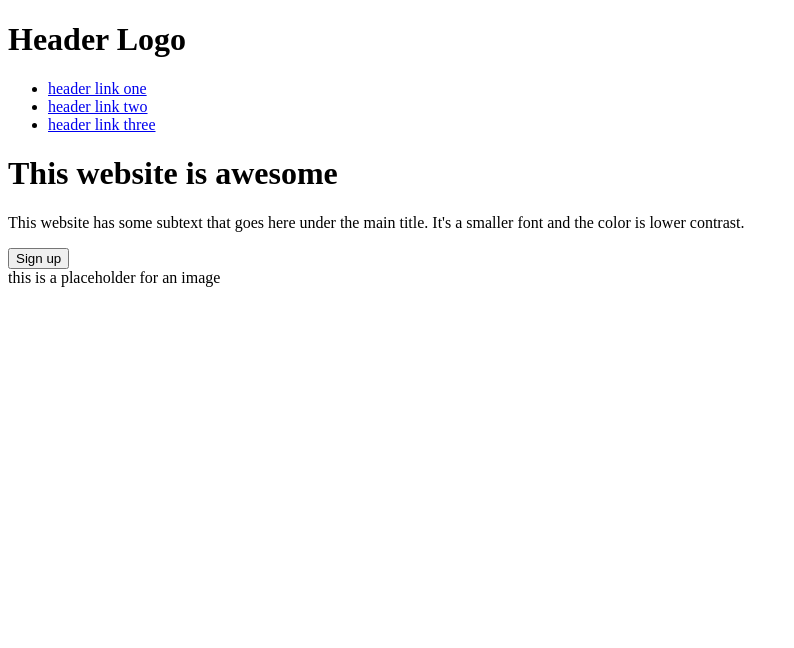
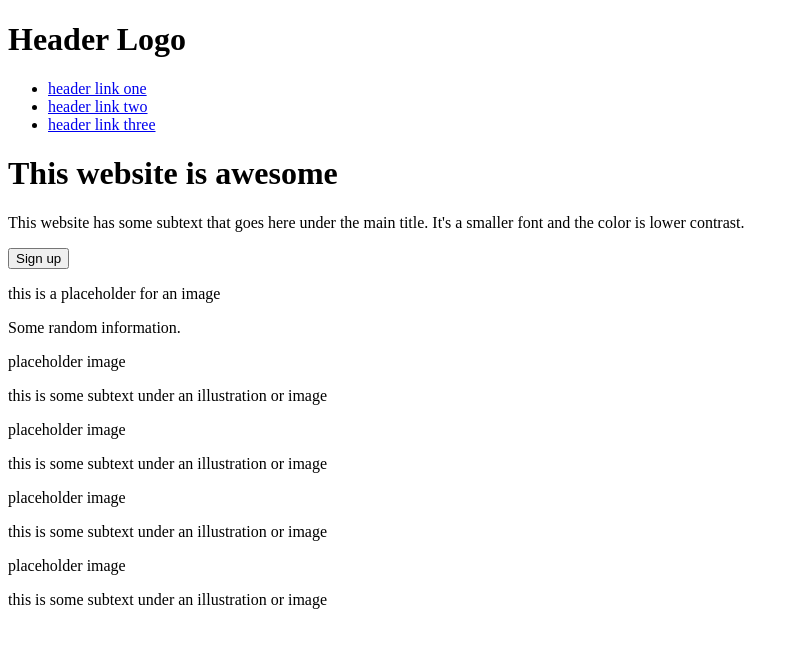
Before and after one commit to alecmgarza/landing-page, a plain HTML site: page index.html in a window 1280 px wide. Shown: the whole page, without its empty margins (0-794 px from the left). Drawn offline with Linux system fonts and the light colour scheme.

Commit message:
Code random-info and its content

```diff
--- a/index.html
+++ b/index.html
@@ -23,7 +23,30 @@
             <button>Sign up</button>
         </div>
         <div class="sub-header-image">
-            this is a placeholder for an image
+            <p>this is a placeholder for an image</p>
+        </div>
+    </div>
+    <div class="random-info">
+        <div class="random-info-header">
+            Some random information.
+        </div>
+        <div class="random-info-content">
+            <div class="content">
+                <p>placeholder image</p>
+                <p>this is some subtext under an illustration or image</p>
+            </div>
+            <div class="content">
+                <p>placeholder image</p>
+                <p>this is some subtext under an illustration or image</p>
+            </div>
+            <div class="content">
+                <p>placeholder image</p>
+                <p>this is some subtext under an illustration or image</p>
+            </div>
+            <div class="content">
+                <p>placeholder image</p>
+                <p>this is some subtext under an illustration or image</p>
+            </div>
         </div>
     </div>
 </body>
```
